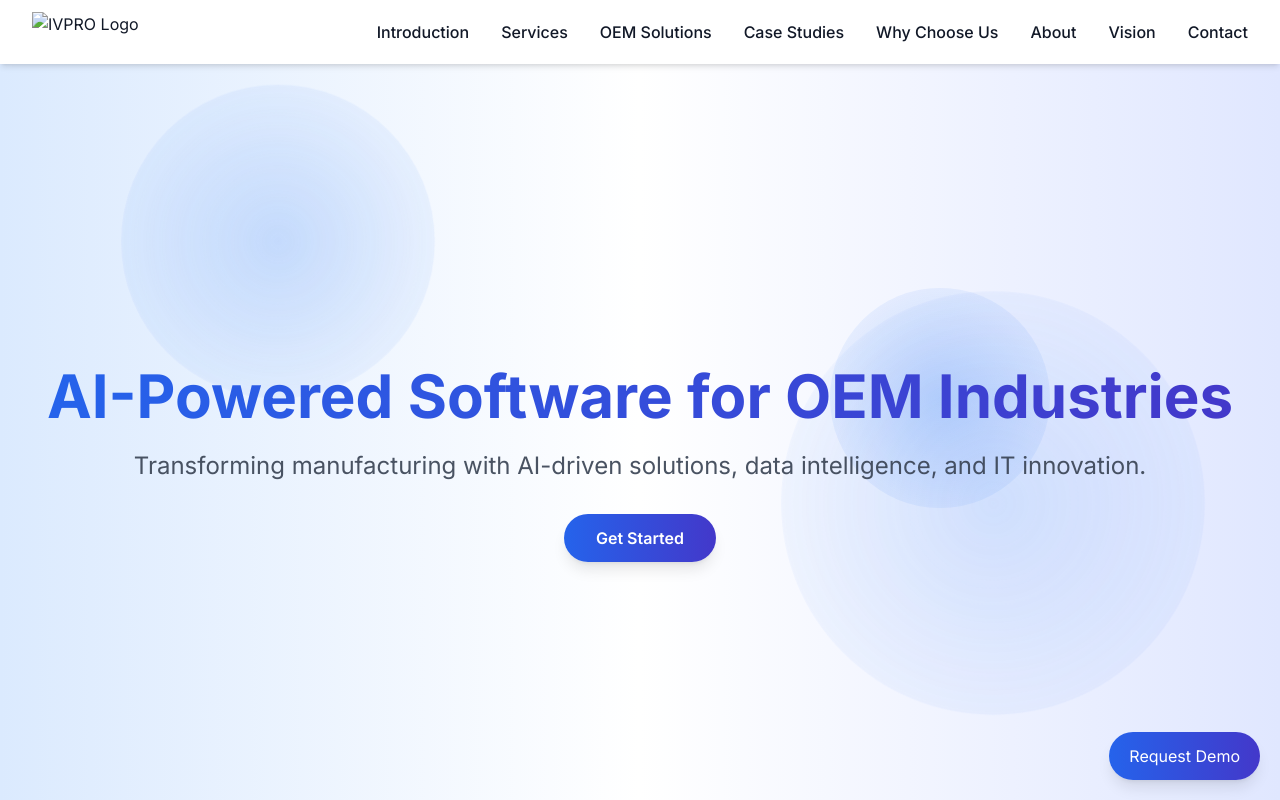
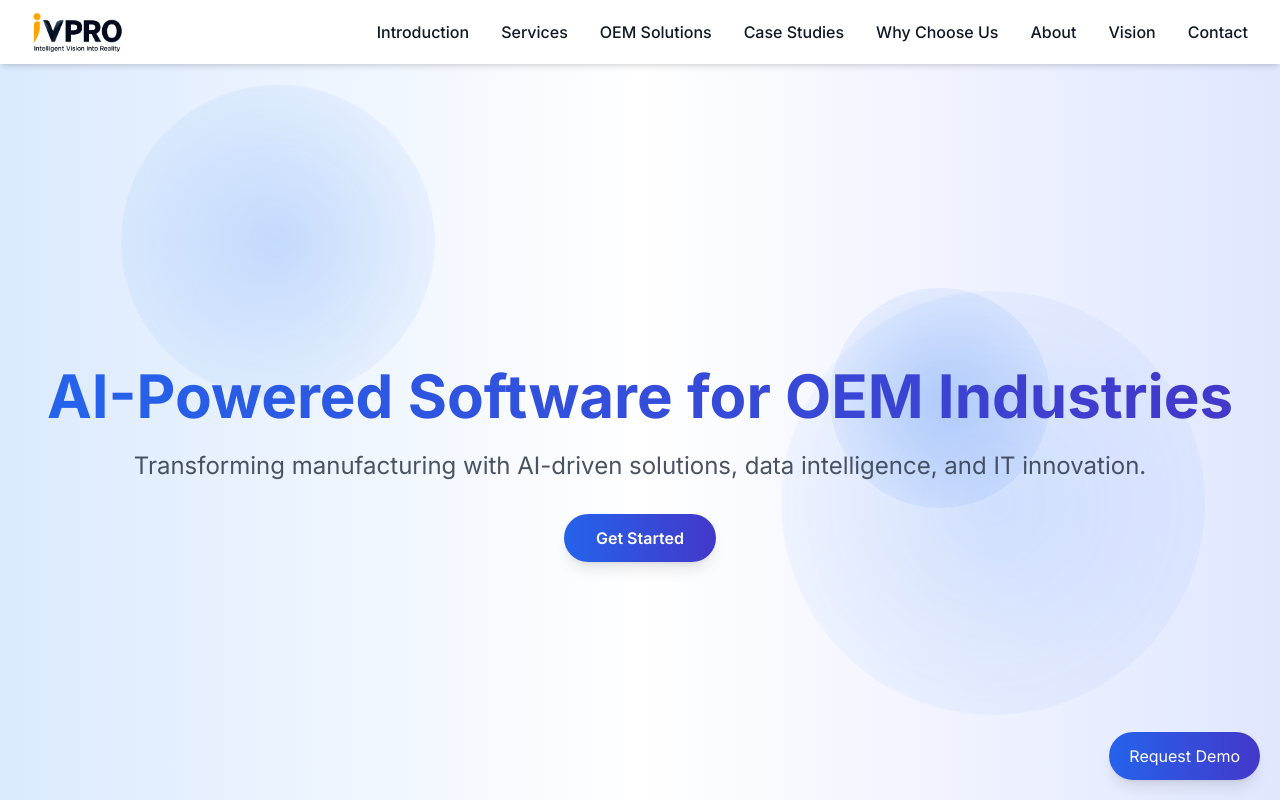
Before and after one commit to Bharath799/IVPro-Tech-App, a plain HTML site: page index.html in a window 1280 px wide. Shown: the top 800 px of the page. Drawn offline with nearby package versions, Linux system fonts and the light colour scheme.

Commit message:
logo update

```diff
--- a/index.html
+++ b/index.html
@@ -158,7 +158,10 @@
       >
         <!-- Logo -->
         <a href="#home"
-          ><img src="Logo_png_best_fit.png" class="h-10" alt="IVPRO Logo"
+          ><img
+            src="images/Logo_png_best_fit.png"
+            class="h-10"
+            alt="IVPRO Logo"
         /></a>
 
         <!-- Desktop Menu -->
```
